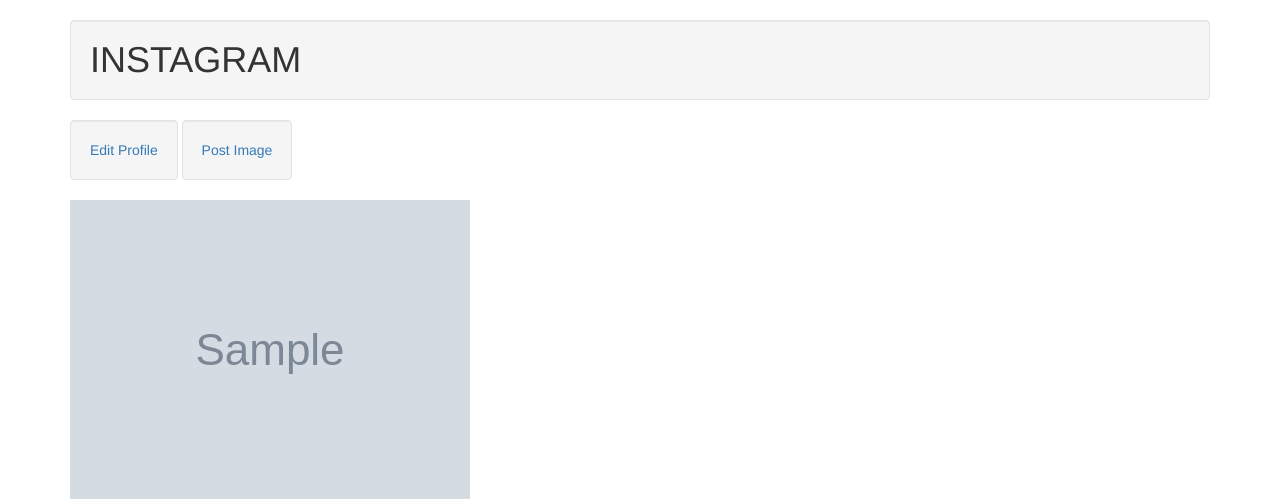
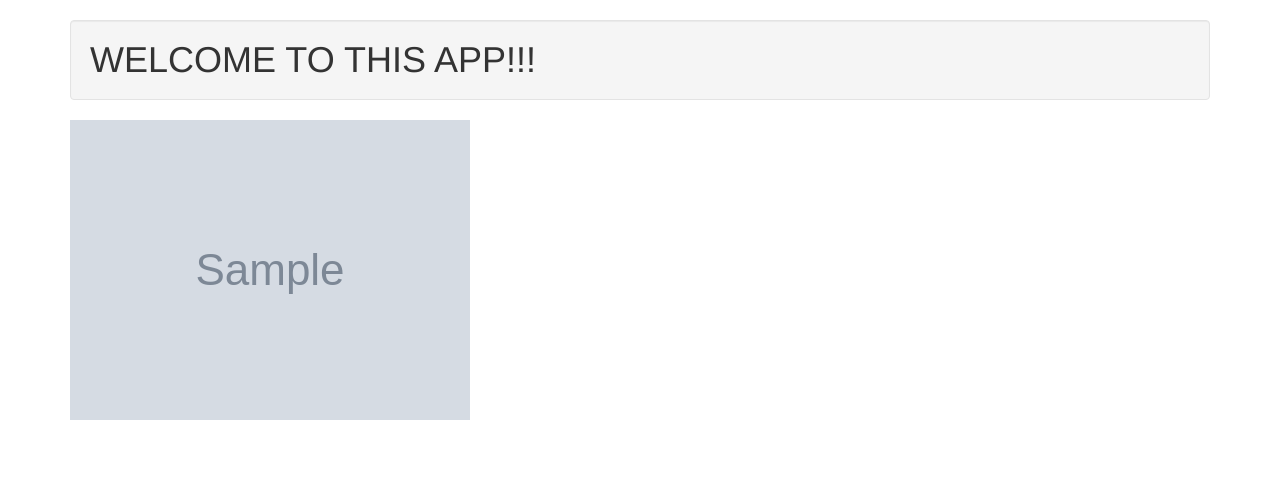
Before and after one commit to imalexianne/Instagram, a Django app: template images/templates/welcome.html in a window 1280 px wide. Shown: the top 499 px of the page. Run offline with Django 3.2, Linux system fonts and the light colour scheme; tables that the repository leaves empty hold one stand-in row (values such as "Sample post"); the template is opened without the code that fills it: values that come from a table or form of the project are taken from there, most other values are stand-ins (such as "Sample title", 1, 10 or a date in 2020); grey boxes marked "Sample" are stand-in pictures; parts of the project's set-up code (start-up, migrations or seed data) failed here and were passed over; some libraries are stand-ins or nearby versions.

Commit message:
add remove links

```diff
--- a/images/templates/welcome.html
+++ b/images/templates/welcome.html
@@ -1,6 +1,6 @@
 
 {%extends 'base.html'%}
-
+{% load bootstrap3 %}
 {% block content %}
 {{block.super}}
 
@@ -9,10 +9,9 @@
 
       <div>
 
-      <h1 class="well" >INSTAGRAM</h1>
+      <h1 class="well" >WELCOME TO THIS APP!!!</h1>
 
-      <button class="well"><a href="/profile">Edit Profile</a></button>
-      <button class="well"><a href="/image">Post Image</a></button>
+
 
    </div>
 
```
